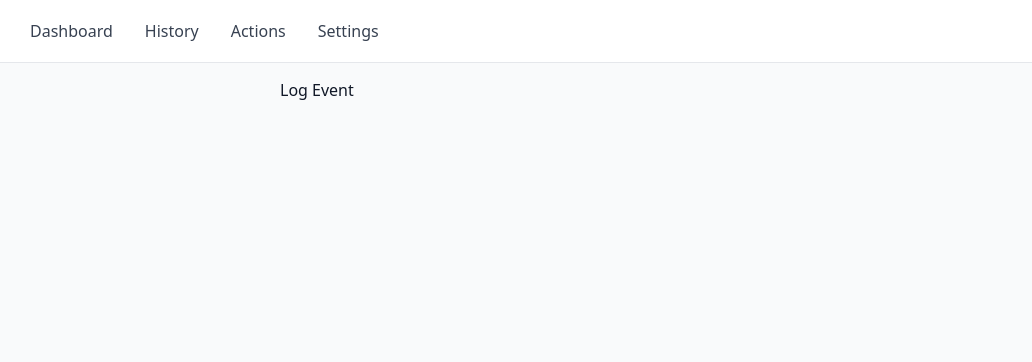
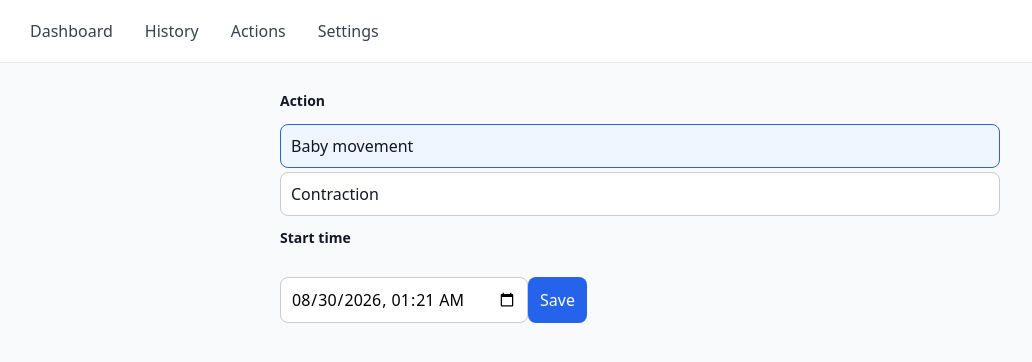
Before and after one commit to awsgymfreak/pregnancy-action-tracker, a React (Vite) app in the folder webapp/: page /log-event in a window 1280 px wide. Shown: the top 362 px of the page, without its empty margins (0-1032 px from the left). Built offline with nearby package versions, Linux system fonts and the light colour scheme.

Commit message:
Implement History and Log Event pages in webapp

```diff
--- a/webapp/src/pages/HistoryPage.tsx
+++ b/webapp/src/pages/HistoryPage.tsx
@@ -1,3 +1,87 @@
+import { useMemo, useState } from 'react';
+import { useNavigate } from 'react-router-dom';
+import { useActionTypes } from '../context/ActionTypesContext';
+import { useEvents } from '../context/EventsContext';
+import {
+  filterEventsByRange,
+  filterEventsByActionType,
+  sortEventsMostRecentFirst,
+  type HistoryRange,
+} from '../utils/historyFilter';
+import { assignColors } from '../utils/colors';
+
+const RANGES: HistoryRange[] = ['day', 'week', 'all'];
+
 export function HistoryPage() {
-  return <div>History</div>;
+  const { actionTypes } = useActionTypes();
+  const { events } = useEvents();
+  const navigate = useNavigate();
+  const [range, setRange] = useState<HistoryRange>('day');
+  const [actionTypeFilter, setActionTypeFilter] = useState<string | null>(null);
+
+  const colors = useMemo(() => assignColors(actionTypes.map((t) => t.id)), [actionTypes]);
+  const actionTypeById = useMemo(() => new Map(actionTypes.map((t) => [t.id, t])), [actionTypes]);
+
+  const visibleEvents = useMemo(() => {
+    const byRange = filterEventsByRange(events, range);
+    const byType = filterEventsByActionType(byRange, actionTypeFilter);
+    return sortEventsMostRecentFirst(byType);
+  }, [events, range, actionTypeFilter]);
+
+  return (
+    <div>
+      <div className="filter-row">
+        {RANGES.map((r) => (
+          <button
+            key={r}
+            onClick={() => setRange(r)}
+            className={range === r ? 'filter-button filter-button-active' : 'filter-button'}
+          >
+            {r}
+          </button>
+        ))}
+      </div>
+      <div className="filter-row">
+        <button
+          onClick={() => setActionTypeFilter(null)}
+          className={
+            actionTypeFilter === null ? 'filter-button filter-button-active' : 'filter-button'
+          }
+        >
+          All
+        </button>
+        {actionTypes.map((type) => (
+          <button
+            key={type.id}
+            onClick={() => setActionTypeFilter(type.id)}
+            className={
+              actionTypeFilter === type.id ? 'filter-button filter-button-active' : 'filter-button'
+            }
+          >
+            {type.name}
+          </button>
+        ))}
+      </div>
+      <div>
+        {visibleEvents.map((item) => {
+          const type = actionTypeById.get(item.actionTypeId);
+          return (
+            <div key={item.id} className="list-row">
+              <span
+                className="color-dot"
+                style={{ backgroundColor: colors[item.actionTypeId] ?? '#9CA3AF' }}
+              />
+              <span className="row-text" style={{ flex: 1 }}>
+                {type?.name ?? 'Unknown'} — {new Date(item.startDate).toLocaleString()}
+                {item.endDate ? ` → ${new Date(item.endDate).toLocaleTimeString()}` : ''}
+              </span>
+            </div>
+          );
+        })}
+      </div>
+      <button className="fab" onClick={() => navigate('/log-event')}>
+        +
+      </button>
+    </div>
+  );
 }
--- a/webapp/src/pages/LogEventPage.tsx
+++ b/webapp/src/pages/LogEventPage.tsx
@@ -1,3 +1,85 @@
+import { useState } from 'react';
+import { useNavigate } from 'react-router-dom';
+import { useActionTypes } from '../context/ActionTypesContext';
+import { useEvents } from '../context/EventsContext';
+
+function toLocalInputValue(date: Date): string {
+  const offset = date.getTimezoneOffset();
+  const local = new Date(date.getTime() - offset * 60000);
+  return local.toISOString().slice(0, 16);
+}
+
 export function LogEventPage() {
-  return <div>Log Event</div>;
+  const { actionTypes } = useActionTypes();
+  const { addEvent } = useEvents();
+  const navigate = useNavigate();
+  const [selectedTypeId, setSelectedTypeId] = useState<string | null>(actionTypes[0]?.id ?? null);
+  const [startDate, setStartDate] = useState(new Date());
+  const [endDate, setEndDate] = useState(new Date());
+  const [error, setError] = useState<string | null>(null);
+
+  const selectedType = actionTypes.find((t) => t.id === selectedTypeId) ?? null;
+
+  async function handleSave() {
+    if (!selectedType) {
+      setError('Choose an action.');
+      return;
+    }
+    try {
+      await addEvent(
+        {
+          actionTypeId: selectedType.id,
+          startDate: startDate.toISOString(),
+          endDate: selectedType.hasDuration ? endDate.toISOString() : null,
+        },
+        selectedType
+      );
+      navigate('/history');
+    } catch (err) {
+      setError(err instanceof Error ? err.message : 'Could not save event.');
+    }
+  }
+
+  return (
+    <div>
+      <p className="field-label">Action</p>
+      {actionTypes.map((type) => (
+        <div
+          key={type.id}
+          className={
+            selectedTypeId === type.id ? 'option-row option-row-selected' : 'option-row'
+          }
+          onClick={() => setSelectedTypeId(type.id)}
+        >
+          {type.name}
+        </div>
+      ))}
+
+      <p className="field-label">Start time</p>
+      <input
+        className="text-input"
+        type="datetime-local"
+        value={toLocalInputValue(startDate)}
+        onChange={(e) => e.target.value && setStartDate(new Date(e.target.value))}
+      />
+
+      {selectedType?.hasDuration && (
+        <>
+          <p className="field-label">End time</p>
+          <input
+            className="text-input"
+            type="datetime-local"
+            value={toLocalInputValue(endDate)}
+            onChange={(e) => e.target.value && setEndDate(new Date(e.target.value))}
+          />
+        </>
+      )}
+
+      {error && <p className="error-text">{error}</p>}
+
+      <button className="primary-button" style={{ marginTop: 16 }} onClick={handleSave}>
+        Save
+      </button>
+    </div>
+  );
 }
```
